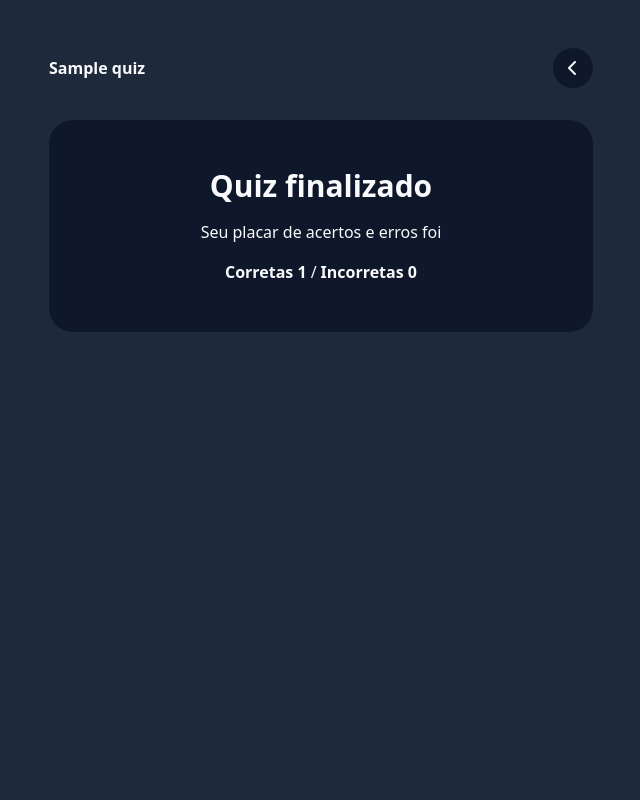
After one commit to freitasanderson1/CodeJunior, a Django app: a page that uses codeJunior/desafios/templates/base/base.html in a window 1280 px wide. The commit adds this page. Shown: the whole page, without its empty margins (319-959 px from the left). Run offline with Django 4.2, Linux system fonts and the light colour scheme; tables that the repository leaves empty hold one stand-in row (values such as "Sample post"); some libraries are stand-ins or nearby versions.

Commit message:
feature/quiz

```diff
--- a/codeJunior/desafios/admin.py
+++ b/codeJunior/desafios/admin.py
@@ -1,8 +1,12 @@
 from django.contrib import admin
-from desafios.models import Desafio, Submissao, Trilha, Linguagem, Documentacao
+from desafios.models import Desafio, Submissao, Trilha, Linguagem, Documentacao, OpcaoQuiz, Quiz, AlternativaOpcaoQuiz, RespostaQuiz
 
 admin.site.register(Desafio)
 admin.site.register(Submissao)
 admin.site.register(Trilha)
 admin.site.register(Linguagem)
 admin.site.register(Documentacao)
+admin.site.register(Quiz)
+admin.site.register(OpcaoQuiz)
+admin.site.register(AlternativaOpcaoQuiz)
+admin.site.register(RespostaQuiz)
--- a/codeJunior/desafios/forms/__init__.py
+++ b/codeJunior/desafios/forms/__init__.py
@@ -1 +1,2 @@
 from desafios.forms.SubmissaoForm import SubmissaoForm
+from desafios.forms.quiz.RespostaOpcaoQuizCreateForm import RespostaOpcaoQuizCreateForm
--- a/codeJunior/desafios/models/Trilha.py
+++ b/codeJunior/desafios/models/Trilha.py
@@ -6,7 +6,7 @@ class Trilha(models.Model):
     descricao = models.TextField(u'Descrição da Trilha', max_length=200)
     desafios = models.ManyToManyField('Desafio', verbose_name="Desafios da trilha")
 
-    linguagem = models.ForeignKey(Linguagem, verbose_name='Linguagem da trilha', on_delete=models.PROTECT, null=False)
+    linguagem = models.ForeignKey(Linguagem, verbose_name='Linguagem da trilha', on_delete=models.PROTECT, null=True)
 
     class Meta:
         verbose_name = 'Solução do desafio'
--- /dev/null
+++ b/codeJunior/desafios/models/quiz/Quiz.py
@@ -0,0 +1,25 @@
+from django.db import models
+
+from desafios.models import Trilha, OpcaoQuiz
+from cadastro.models import Pessoa
+
+class Quiz(models.Model):
+  titulo = models.TextField(verbose_name="Titulo do quiz", max_length=300)
+  descricao = models.TextField(u'Descrição do quiz', max_length=200)
+  trilha = models.ForeignKey(Trilha, verbose_name='Trilha do quiz', on_delete=models.PROTECT, null=True)
+  slug = models.SlugField('Slug', max_length=150, unique=True, blank=False, null=False)
+  quemCadastrou = models.ForeignKey(Pessoa, verbose_name='Quem cadastrou', on_delete=models.PROTECT)
+
+  dataCadastro = models.DateTimeField(u'Data de Cadastro', auto_now_add=True)
+  dataAlteracao = models.DateTimeField(u'Data de Alteração', auto_now=True)
+
+  opcoes = models.ManyToManyField(OpcaoQuiz, verbose_name='Opções do Quiz', blank=False)
+
+  ativo = models.BooleanField(verbose_name=u'Está ativo?',editable=True, default=True, help_text='Indica se o quiz está ativo')
+
+  class Meta:
+    verbose_name = 'Quiz'
+    verbose_name_plural = 'Quiz'
+
+  def __str__(self):
+      return f'{self.titulo}'
--- a/codeJunior/desafios/static/problemasProgramacao/geral.css
+++ b/codeJunior/desafios/static/problemasProgramacao/geral.css
@@ -5,4 +5,13 @@
     position: relative;
     min-height: 200px;
     height: 100%;
-  }
+}
+
+.opcao-quiz {
+  border: 2px solid transparent;
+}
+
+input:checked ~ .opcao-quiz, .opcao-quiz:hover {
+  cursor: pointer;
+  border: 2px solid rgb(34 197 94 / var(--tw-bg-opacity));
+}
--- a/codeJunior/desafios/templates/base/base.html
+++ b/codeJunior/desafios/templates/base/base.html
@@ -10,7 +10,7 @@
 
   <script src="https://cdn.tailwindcss.com"></script>
   <link href="https://cdnjs.cloudflare.com/ajax/libs/flowbite/1.8.1/flowbite.min.css" rel="stylesheet" />
-
+  <link rel="stylesheet" href="https://cdnjs.cloudflare.com/ajax/libs/font-awesome/6.4.2/css/all.min.css" integrity="sha512-z3gLpd7yknf1YoNbCzqRKc4qyor8gaKU1qmn+CShxbuBusANI9QpRohGBreCFkKxLhei6S9CQXFEbbKuqLg0DA==" crossorigin="anonymous" referrerpolicy="no-referrer" />
   {% block static_css %}{% endblock static_css %}
 
   <title>
--- /dev/null
+++ b/codeJunior/desafios/templates/quiz/quizTentativaDetailView.html
@@ -0,0 +1,54 @@
+{% extends 'base/base.html' %}
+{% load static %}
+
+{% block static_css %}
+    <link rel="stylesheet" href="{% static 'problemasProgramacao/geral.css' %}">
+{% endblock static_css %}
+
+{% block static_js %}
+<script src="{% static "problemasProgramacao/index.js" %}"></script>
+{% endblock static_js %}
+
+{% block content %}
+<div class="px-24 py-12 min-h-screen text-slate-50">
+  <div class="w-1/2 mx-auto mb-8 flex items-center justify-between">
+    <h1 class="font-bold">{{object.titulo}}</h1>
+    <a href="{% url 'desafios-list' %}" class="block h-10 w-10 rounded-full flex items-center justify-center bg-slate-900"><i class="fa-solid fa-chevron-left"></i></a>
+  </div>
+
+  {% if opcao %}
+    <form  class="w-1/2 p-12 mx-auto bg-slate-900 rounded-3xl" method="post" action="{% url 'quiz-resposta-create' opcao.pk %}">
+      {% csrf_token %}
+      <input type="hidden" name="quiz" value="{{ object.pk }}">
+      <input type="hidden" name="opcao" value="{{ opcao.pk }}">
+      <h2 class="font-bold text-lg">{{opcao.titulo}}</h2>
+      <ul class="mt-4 space-y-2">
+        {% for alternativa in opcao.alternativas.all %}
+          <li>
+            <label>
+              <input type="radio" name="alternativaSelecionada" value="{{ alternativa.pk }}" class="hidden">
+              <span class="rounded-2xl block w-full px-8 py-4 bg-slate-950 opcao-quiz">{{ alternativa.descricao }}</span>
+            </label>
+          </li>
+        {% endfor %}
+      </ul>
+
+      <div class="flex justify-end">
+        <button type="submit" class="px-8 py-4 font-bold text-sm bg-green-500 mt-4 rounded-2xl">Próximo</button>
+      </div>
+    </form>
+  {% else %}
+    <div class="w-1/2 p-12 mx-auto bg-slate-900 rounded-3xl text-center">
+      <strong class="text-3xl font-bold">Quiz finalizado</strong>
+      <p class="my-4">Seu placar de acertos e erros foi</p>
+      <p class="flex items-center gap-1 justify-center">
+        <strong>Corretas {{ respostasCorretas.count }}</strong>
+        /
+        <strong>Incorretas {{ respostasIncorretas.count }}</strong>
+      </p>
+    </div>
+  {% endif %}
+
+
+</div>
+{% endblock content %}
--- a/codeJunior/desafios/urls.py
+++ b/codeJunior/desafios/urls.py
@@ -1,5 +1,5 @@
 from django.urls import path
-from .views import SubmissaoCreateView, DesafiosResolvidosListView, DesafiosListView, DesafiosDetailView
+from .views import SubmissaoCreateView, DesafiosResolvidosListView, DesafiosListView, DesafiosDetailView, QuizTentativaDetailView, RespostaOpcaoQuizCreateView
 from cadastro.views import LoginView, SairView, CadastroView
 
 urlpatterns = [
@@ -8,6 +8,9 @@ urlpatterns = [
     path('tentativa/', SubmissaoCreateView.as_view(), name='submeterTentativa'),
     path('resultado/', DesafiosResolvidosListView.as_view(), name='desafioResolvido'),
 
+    path('quiz/<slug:slug>/', QuizTentativaDetailView.as_view(), name="quiz-tentativa"),
+    path('quiz/<int:pk>/resposta/', RespostaOpcaoQuizCreateView.as_view(), name="quiz-resposta-create"),
+
     #Logins views
     path('login/', LoginView.as_view(), name='login'),
     path('sair/', SairView.as_view(), name='sair'),
--- a/codeJunior/desafios/views/DesafiosListView.py
+++ b/codeJunior/desafios/views/DesafiosListView.py
@@ -1,4 +1,3 @@
-import subprocess
 from django.views.generic.list import ListView
 from desafios.models import Desafio, Trilha, Submissao
 from desafios.forms import SubmissaoForm
@@ -14,9 +13,9 @@ class DesafiosListView(LoginRequiredMixin, ListView):
       context['data'] = self.getDataSubmissoes(submissoes)
       print(context['data'])
       context['submissoes'] = submissoes
-      context['submissoesCorretas'] = submissoes.filter(resultado='Passou').count()
+      context['submissoesCorretas'] = submissoes.filter(resultado=1).count()
       if submissoes:
-        context['porcentagem'] = (100 * len(submissoes.filter(resultado='Passou')) / submissoes.count())
+        context['porcentagem'] = (100 * len(submissoes.filter(resultado=1)) / submissoes.count())
       return context
 
     def getDataSubmissoes(self, submissoes):
--- a/codeJunior/desafios/views/__init__.py
+++ b/codeJunior/desafios/views/__init__.py
@@ -2,3 +2,7 @@ from desafios.views.SubmissaoCreateView import SubmissaoCreateView
 from desafios.views.DesafiosResolvidosListView import DesafiosResolvidosListView
 from desafios.views.DesafiosListView import DesafiosListView
 from desafios.views.DesafiosDetailView import DesafiosDetailView
+
+# Quiz
+from desafios.views.quiz.QuizTentativaDetailView import QuizTentativaDetailView
+from desafios.views.quiz.RespostaOpcaoQuizCreateView import RespostaOpcaoQuizCreateView
--- /dev/null
+++ b/codeJunior/desafios/views/quiz/QuizTentativaDetailView.py
@@ -0,0 +1,17 @@
+from django.views.generic import DetailView
+#
+from desafios.models import Quiz, RespostaQuiz, OpcaoQuiz
+
+class QuizTentativaDetailView(DetailView):
+  model = Quiz
+  template_name = 'quiz/quizTentativaDetailView.html'
+
+  def get_context_data(self, **kwargs):
+      context = super().get_context_data(**kwargs)
+      quiz = self.get_object()
+      opcoesRespondidas = RespostaQuiz.objects.filter(quiz=quiz)
+      context["opcoesRespondidas"] = opcoesRespondidas
+      context["respostasCorretas"] = opcoesRespondidas.filter(alternativaSelecionada__correta=True)
+      context["respostasIncorretas"] = opcoesRespondidas.filter(alternativaSelecionada__correta=False)
+      context["opcao"] = OpcaoQuiz.objects.filter(quiz=quiz).exclude(pk__in=opcoesRespondidas.values_list('opcao__pk')).first()
+      return context
```
Also changed, not shown: codeJunior/desafios/forms/quiz/RespostaOpcaoQuizCreateForm.py (added, +9 -0 lines), codeJunior/desafios/models/__init__.py (+7 -2 lines), codeJunior/desafios/models/quiz/AlternativaOpcaoQuiz.py (added, +18 -0 lines), codeJunior/desafios/models/quiz/OpcaoQuiz.py (added, +18 -0 lines), codeJunior/desafios/models/quiz/RespostaQuiz.py (added, +19 -0 lines), codeJunior/desafios/views/quiz/RespostaOpcaoQuizCreateView.py (added, +21 -0 lines), codeJunior/desafios/migrations/0009_alter_desafio_options_alter_trilha_options_and_more.py (added), codeJunior/desafios/migrations/0010_opcaoquiz_quiz.py (added), codeJunior/desafios/migrations/0011_alternativaopcaoquiz_alter_quiz_options_and_more.py (added).
